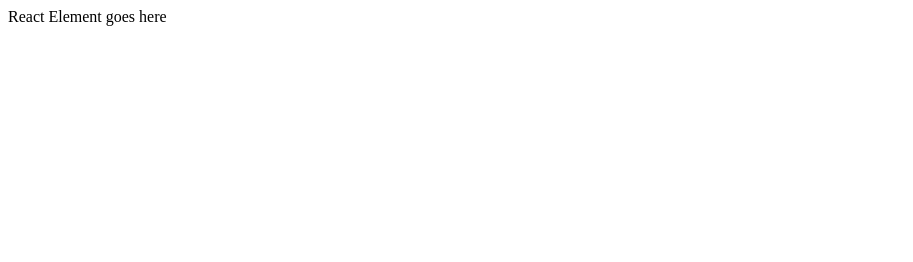
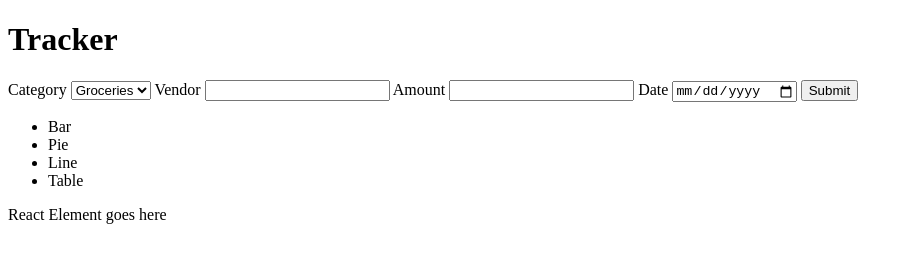
Before and after one commit to TrackerLtd/tracker, a React app: page index.html in a window 1280 px wide. Shown: the whole page, without its empty margins (0-913 px from the left). Built offline with nearby package versions, Linux system fonts and the light colour scheme.

Commit message:
skeleton index.html

```diff
--- a/index.html
+++ b/index.html
@@ -5,6 +5,48 @@
     <title></title>
   </head>
   <body>
+  	<header>
+  		<h1>Tracker</h1>
+  	</header>
+  	<main>
+  		<section>
+  			<form action="">
+  				<label for="category">
+  					Category
+  					<select name="category" id="category">
+  						<option value="groceries">Groceries</option>
+						<option value="rent">Rent</option>
+						<option value="transit">Transit</option>
+						<option value="phone">Phone</option>
+  					</select>
+  				</label>
+  				<label for="vendor">
+  					Vendor
+  					<input type="text" id="vendor" />
+  				</label>
+  				<label for="amount">
+  					Amount
+  					<input type="text" id="amount" />
+  				</label>
+  				<label for="date">
+  					Date
+  					<input type="date" id="date" />
+  				</label>
+  				<input type="submit" id="date" />
+  			</form>
+  		</section>
+  		<section>
+  			<ul class="tablist" role="tablist">
+  				<li role="tab">Bar</li>
+  				<li role="tab">Pie</li>
+  				<li role="tab">Line</li>
+  				<li role="tab">Table</li>
+  			</ul>
+  			<div role="tabpanel">
+  				<!-- CHART -->
+  			</div>
+  		</section>
+  	</main>
     <div id='placeholder'></div>
     <script src="/bundle.js"></script>
   </body>
--- a/package.json
+++ b/package.json
@@ -13,6 +13,7 @@
     "babel-loader": "^6.2.5",
     "babel-preset-es2015": "^6.18.0",
     "babel-preset-react": "^6.11.1",
+    "file-loader": "^0.9.0",
     "react": "^15.3.1",
     "react-dom": "^15.3.1",
     "webpack": "^1.13.2"
```
Also changed, not shown: README.md (deleted).
